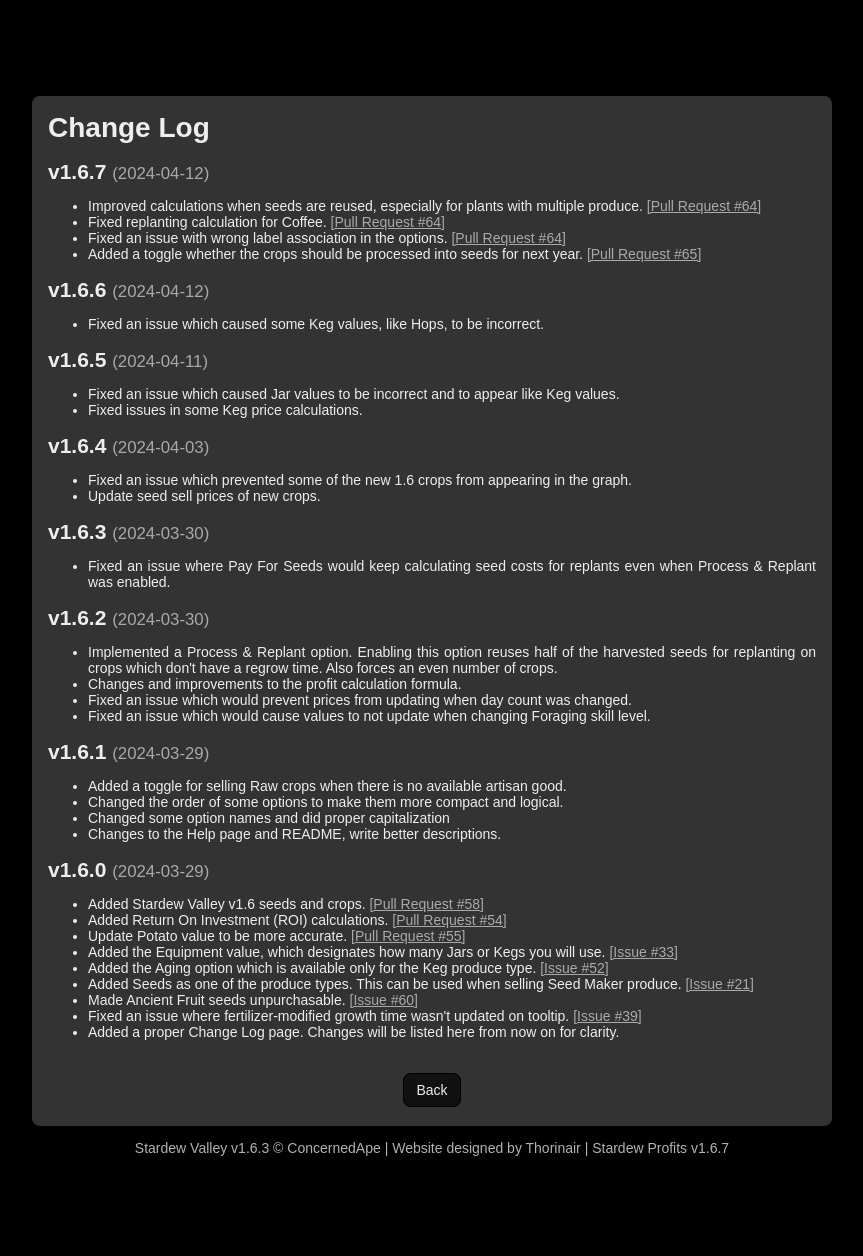
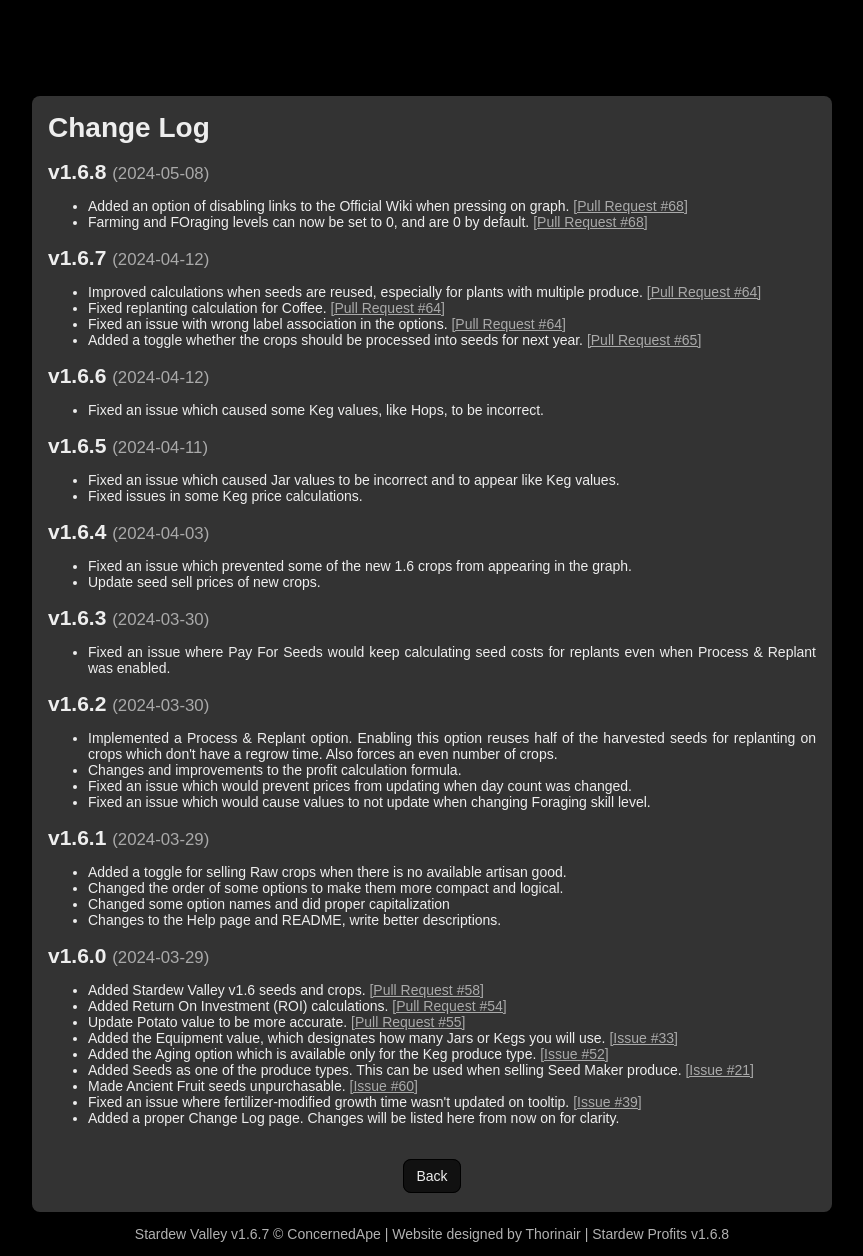
Before and after one commit to Thorinair/Stardew-Profits, a plain HTML site: page changes.html in a window 1280 px wide. Shown: the whole page, without its empty margins (208-1071 px from the left). Before the commit the page ends 1170 px from the top, so only its background shows below. Drawn offline with nearby package versions, Linux system fonts and the light colour scheme; a script that the page names is missing.

Commit message:
Update changelog, version increment.

```diff
--- a/changes.html
+++ b/changes.html
@@ -16,6 +16,11 @@
 
 		<div class="changes">
 			<h1>Change Log</h1>
+            <h2>v1.6.8 <div class="date">(2024-05-08)</div></h2>
+            <ul>
+                <li>Added an option of disabling links to the Official Wiki when pressing on graph. <a href="https://github.com/Thorinair/Stardew-Profits/pull/68" target="_blank">[Pull Request #68]</a></li>
+                <li>Farming and FOraging levels can now be set to 0, and are 0 by default. <a href="https://github.com/Thorinair/Stardew-Profits/pull/68" target="_blank">[Pull Request #68]</a></li>
+            </ul>
             <h2>v1.6.7 <div class="date">(2024-04-12)</div></h2>
             <ul>
                 <li>Improved calculations when seeds are reused, especially for plants with multiple produce. <a href="https://github.com/Thorinair/Stardew-Profits/pull/64" target="_blank">[Pull Request #64]</a></li>
@@ -72,7 +77,7 @@
 		</div>
 
 		<div class="footer">
-            <p><a href="http://stardewvalley.net/" target="_blank">Stardew Valley v1.6.3</a> &copy; <a href="https://twitter.com/ConcernedApe" target="_blank">ConcernedApe</a> | Website designed by <a href="https://twitter.com/thorinair_music" target="_blank">Thorinair</a> | <a href="https://github.com/Thorinair/Stardew-Profits" target="_blank">Stardew Profits v1.6.7</a></p>
+            <p><a href="http://stardewvalley.net/" target="_blank">Stardew Valley v1.6.7</a> &copy; <a href="https://twitter.com/ConcernedApe" target="_blank">ConcernedApe</a> | Website designed by <a href="https://twitter.com/thorinair_music" target="_blank">Thorinair</a> | <a href="https://github.com/Thorinair/Stardew-Profits" target="_blank">Stardew Profits v1.6.8</a></p>
 		</div>
 
 		<script src="js/time.js"> </script>
```
Also changed, not shown: help.html (+1 -1 lines), index.html (+2 -2 lines).
